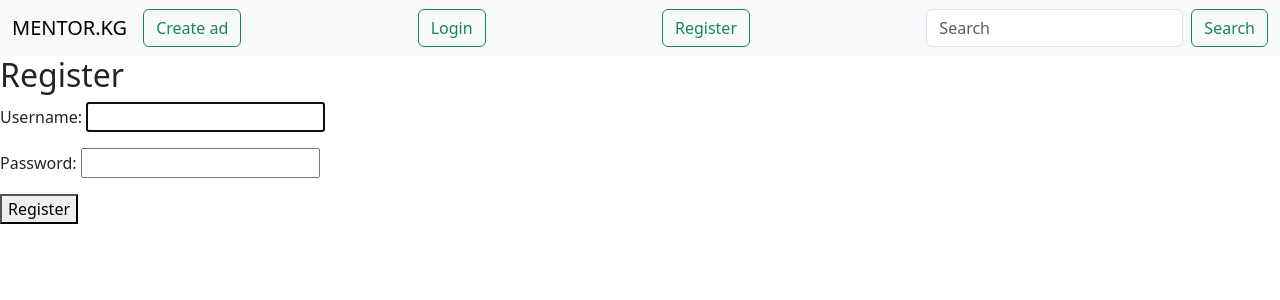
After one commit to Aidanajkgh/mentor, a Django app: page /user/login in a window 1280 px wide. The commit adds this page. Shown: the top 300 px of the page. Run offline with Django 4.2, Linux system fonts and the light colour scheme.

Commit message:
added user authentication

```diff
--- a/ads/templates/base.html
+++ b/ads/templates/base.html
@@ -6,38 +6,57 @@
     <meta charset="UTF-8" />
     <meta name="viewport" content="width=device-width, initial-scale=1.0" />
     {% block title %}
-    <title>Document</title>
     {% endblock %}
     <link href="https://cdn.jsdelivr.net/npm/bootstrap@5.3.1/dist/css/bootstrap.min.css" rel="stylesheet"
-        integrity="sha384-4bw+/aepP/YC94hEpVNVgiZdgIC5+VKNBQNGCHeKRQN+PtmoHDEXuppvnDJzQIu9" crossorigin="anonymous" />
+        integrity="sha384-4bw+/aepP/YC94hEpVNVgiZdgIC5+VKNBQNGCHeKRQN+PtmoHDEXuppvnDJzQIu9" crossorigin="anonymous">
 </head>
 
-<body>
+<body bgcolor="#28282B" text="#fff">
     <nav class="navbar navbar-expand-lg bg-body-tertiary">
         <div class="container-fluid">
-            <a class="navbar-brand" href="{% url 'ads-list' %}">Mentor.kg</a>
-            <button class="navbar-toggler" type="button" data-bs-toggle="collapse"
-                data-bs-target="#navbarSupportedContent" aria-controls="navbarSupportedContent" aria-expanded="false"
-                aria-label="Toggle navigation">
+            <button class="navbar-toggler" type="button" data-bs-toggle="collapse" data-bs-target="#navbarTogglerDemo01"
+                aria-controls="navbarTogglerDemo01" aria-expanded="false" aria-label="Toggle navigation">
                 <span class="navbar-toggler-icon"></span>
             </button>
-            <div class="collapse navbar-collapse" id="navbarSupportedContent">
+            <div class="collapse navbar-collapse" id="navbarTogglerDemo01">
+                <a class="navbar-brand" href="{% url 'ads-list' %}">MENTOR.KG</a>
                 <ul class="navbar-nav me-auto mb-2 mb-lg-0">
                     <li class="nav-item">
-                        <a class="btn btn-outline-success me-2" aria-current="page" href="{% url 'create_ad' %}">create
-                            ad</a>
-                    </li>
-                    <li class="nav-item dropdown">
-                        <ul class="dropdown-menu">
-                            <li><a class="dropdown-item" href="#">Action</a></li>
-                            <li><a class="dropdown-item" href="#">Another action</a></li>
-                            <li>
-                                <hr class="dropdown-divider">
-                            </li>
-                            <li><a class="dropdown-item" href="#">Something else here</a></li>
-                        </ul>
+                        <a class="btn btn-outline-success me-2" aria-current="page" href="{% url 'create_ad' %}">Create ad</a>
                     </li>
                 </ul>
+
+                {% if user.is_authenticated %}
+                <ul class="navbar-nav me-auto mb-2 mb-lg-0">
+                    <li class="nav-item">
+                        <a class="btn btn-outline-success me-2" aria-current="page" href="{% url 'logout' %}">Logout</a>
+                    </li>
+                </ul>
+
+                {% else %}
+                <ul class="navbar-nav me-auto mb-2 mb-lg-0">
+                    <li class="nav-item">
+                        <a class="btn btn-outline-success me-2" aria-current="page" href="{% url 'login' %}">Login</a>
+                    </li>
+                </ul>
+                {% endif %}
+
+                {% if user.is_authenticated %}
+                <ul class="navbar-nav me-auto mb-2 mb-lg-0">
+                    <li class="nav-item">
+                        <a class="btn btn-outline-success me-2" aria-current="page"
+                            href="{% url 'profile' %}">Profile</a>
+                    </li>
+                </ul>
+                {% else %}
+                <ul class="navbar-nav me-auto mb-2 mb-lg-0">
+                    <li class="nav-item">
+                        <a class="btn btn-outline-success me-2" aria-current="page"
+                            href="{% url 'register' %}">Register</a>
+                    </li>
+                </ul>
+                {% endif %}
+
                 <form class="d-flex" role="search">
                     <input class="form-control me-2" type="search" placeholder="Search" aria-label="Search">
                     <button class="btn btn-outline-success" type="submit">Search</button>
@@ -46,6 +65,7 @@
         </div>
     </nav>
     {% block content %}
+
     {% endblock %}
 </body>
 
--- a/src/urls.py
+++ b/src/urls.py
@@ -22,7 +22,8 @@ from django.conf import settings
 
 urlpatterns = [
     path('admin/', admin.site.urls),
-    path('ads/', include('ads.urls'))
+    path('ads/', include('ads.urls')),
+    path('user/', include('users.urls'))
 ]
 
 urlpatterns += static(settings.MEDIA_URL, document_root=settings.MEDIA_ROOT)
--- /dev/null
+++ b/users/forms.py
@@ -0,0 +1,12 @@
+from django import forms
+from django.contrib.auth.forms import UserCreationForm,  AuthenticationForm
+from .models import User
+
+
+class RegistrationForm(UserCreationForm):
+    class Meta:
+        model = User
+        fields = ('username', 'password1', 'password2')
+
+class LoginForm(AuthenticationForm):
+    pass
--- /dev/null
+++ b/users/templates/login.html
@@ -0,0 +1,12 @@
+{% extends 'base.html'%}
+
+{% block content %}
+
+<h2> Register </h2>
+<form method="post">
+    {% csrf_token %}
+    {{form.as_p}}
+    <button type="submit"> Register </button>
+</form>
+
+{% endblock %}
--- /dev/null
+++ b/users/urls.py
@@ -0,0 +1,15 @@
+from django.urls import path
+
+from .views import (
+    RegisterView,
+    LoginView,
+    ProfileView,
+    LogoutView
+)
+
+urlpatterns = [
+    path('register', RegisterView.as_view(), name='register'),
+    path('login', LoginView.as_view(), name='login'),
+    path('profile', ProfileView.as_view(), name='profile'),
+    path('logout', LogoutView.as_view(), name='logout')
+]
--- a/users/views.py
+++ b/users/views.py
@@ -1,3 +1,42 @@
+from typing import Any, Dict
+from django.urls import reverse_lazy
 from django.shortcuts import render
+from django.contrib.auth.views import LoginView, LogoutView
+from django.views.generic import CreateView, TemplateView
+from django.contrib.auth import login, authenticate, logout
+from .forms import RegistrationForm, LoginForm
 
-# Create your views here.
+from django.forms.models import BaseModelForm
+from django.http import HttpResponse
+
+
+class RegisterView(CreateView):
+    form_class = RegistrationForm
+    template_name = 'register.html'
+    success_url = reverse_lazy('login')
+
+    def form_valid(self, form):
+       user = form.save()
+       login(self.request, user )
+       return super().form_valid(form)
+
+
+class LoginView(LoginView):
+    form_class = LoginForm
+    template_name= 'login.html'
+
+    def get_success_url(self) -> str:
+        return reverse_lazy('ads-list')
+
+
+class LogoutView(LogoutView):
+    next_page = reverse_lazy('ads-list')
+
+
+class ProfileView(TemplateView):
+    template_name = 'profile.html'
+
+    def get_context_data(self, **kwargs):
+        context = super().get_context_data(**kwargs)
+        context['user'] = self.request.user
+        return context
```
Also changed, not shown: users/templates/profile.html (added, +9 -0 lines), users/templates/register.html (added, +12 -0 lines), db.sqlite3.
